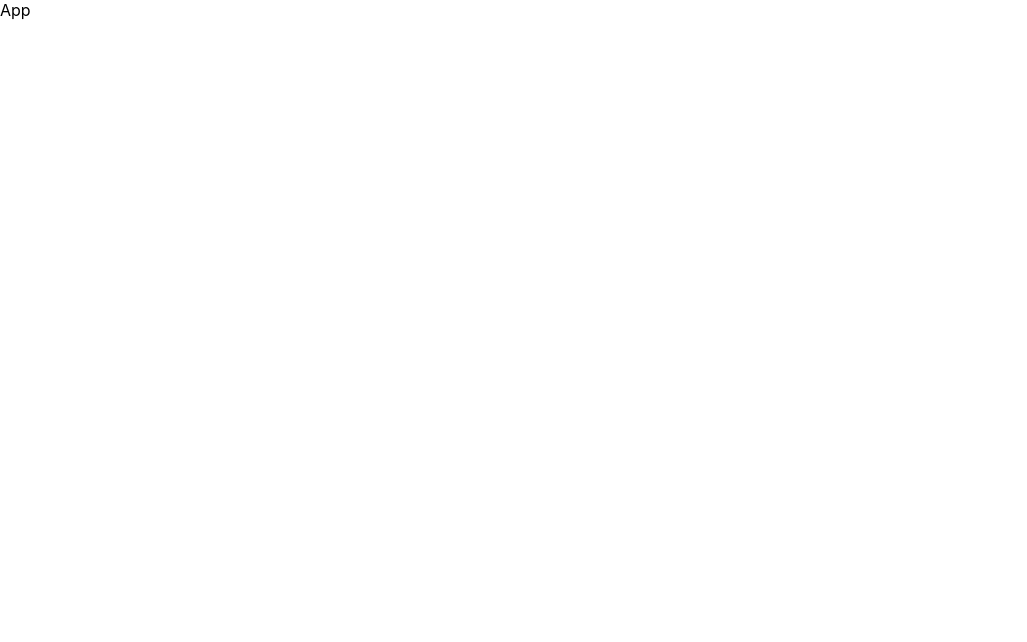
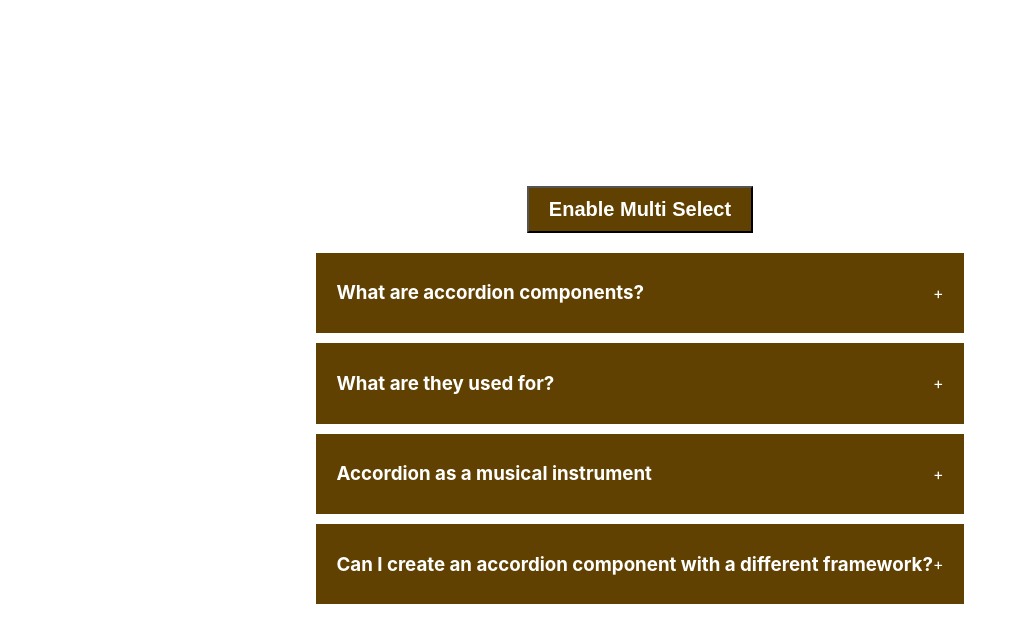
Before and after one commit to bsgauthierwebdev/build-20-react-projects, a React (Create React App) app: page / in a window 1280 px wide. Shown: the top 642 px of the page, without its empty margins (0-1027 px from the left). Built offline with nearby package versions, Linux system fonts and the light colour scheme.

Commit message:
Build & Style Accordion component, add to main page

```diff
--- a/src/App.js
+++ b/src/App.js
@@ -1,9 +1,13 @@
 import React from 'react'
 import './App.css'
+import Accordion from './Components/Accordion'
 
 const App = () => {
   return (
-    <div>App</div>
+    <div className="App">
+      {/* Accordion Component*/}
+      <Accordion />
+    </div>
   )
 }
 
--- /dev/null
+++ b/src/Components/Accordion/data.js
@@ -0,0 +1,28 @@
+const data = [
+    {
+      id  : '1',
+      question: "What are accordion components?",
+      answer:
+        "Accordion components are user interface elements used for organizing and presenting content in a collapsible manner. They typically consist of a header, content, and an expand/collapse action.",
+    },
+    {
+      id  : '2',
+      question: "What are they used for?",
+      answer:
+        "They are commonly employed in various contexts, including FAQs, product descriptions, navigation menus, settings panels, and data tables, to save screen space and provide a structured and user-friendly interface for presenting information or options.",
+    },
+    {
+      id  : '3',
+      question: "Accordion as a musical instrument",
+      answer:
+        "The accordion is a musical instrument with a keyboard and bellows. It produces sound by air passing over reeds when the player expands or compresses the bellows, used in various music genres.",
+    },
+    {
+      id  : '4',
+      question: "Can I create an accordion component with a different framework?",
+      answer:
+        "Yes of course, it is very possible to create an accordion component with another framework.",
+    },
+  ];
+
+  export default data;
--- /dev/null
+++ b/src/Components/Accordion/index.jsx
@@ -0,0 +1,74 @@
+import React, {useState} from 'react'
+import data from './data'
+import './styles.css'
+
+const Accordion = () => {
+
+    const [selected, setSelected] = useState(null)
+    const [enableMultiSelect, setEnableMultiSelect] = useState(false)
+    const [multipleSelected, setMultipleSelected] = useState([])
+
+
+    function handleSingleSelect(getCurrentId) {
+        setSelected(getCurrentId === selected ? null : getCurrentId)
+    }
+
+    function handleMultiSelect(getCurrentId) {
+        let copyMultiple = [...multipleSelected]
+        const findIndexOfCurrentId = copyMultiple.indexOf(getCurrentId)
+
+        console.log(findIndexOfCurrentId)
+        if (findIndexOfCurrentId === -1) copyMultiple.push(getCurrentId)
+        else copyMultiple.splice(findIndexOfCurrentId, 1)
+
+        setMultipleSelected(copyMultiple)
+    }
+
+    console.log(selected, multipleSelected)
+
+  return (
+    <div>
+        <div className="wrapper">
+            <button onClick = {() => setEnableMultiSelect(!enableMultiSelect)}>
+                {!enableMultiSelect
+                ? 'Enable Multi Select'
+                : 'Disable Mult Select'}
+            </button>
+            <div className="accordion">
+                {
+                    data && data.length > 0 ?
+                    data.map(dataItem => <div className = 'item'>
+                        <div onClick = {
+                            enableMultiSelect
+                                ? () => handleMultiSelect(dataItem.id)
+                                : () => handleSingleSelect(dataItem.id)
+                            }
+                            className="title"
+                        >
+                            <h3>{dataItem.question}</h3>
+                            <span>+</span>
+                        </div>
+                        {enableMultiSelect
+                            ? multipleSelected.indexOf(dataItem.id) !== -1 && (
+                                <div className="content">{dataItem.answer}</div>
+                            )
+                            : selected === dataItem.id && (
+                                <div className="content">{dataItem.answer}</div>
+                            )
+                        }
+                        {/* {
+                            selected === dataItem.id ||
+                            multipleSelected.indexOf(dataItem.id) !== -1 ?
+                            <div className = 'content'>{dataItem.answer}</div>
+                            : null
+                        } */}
+                    </div>)
+                    : <div>No data found</div>
+                }
+            </div>
+        </div>
+    </div>
+  )
+}
+
+export default Accordion
--- /dev/null
+++ b/src/Components/Accordion/styles.css
@@ -0,0 +1,41 @@
+.wrapper {
+    display: flex;
+    height: 100vh;
+    width: 100vw;
+    justify-content: center;
+    align-items: center;
+    flex-direction: column;
+    gap: 20px;
+  }
+
+  .wrapper button {
+      padding: 10px 20px;
+      background: #614101;
+      color: #fff;
+      font-weight: bold;
+      font-size: 20px;
+      cursor: pointer;
+  }
+
+  .accordian {
+    width: 500px;
+  }
+
+  .item {
+    background: #614101;
+    margin-bottom: 10px;
+    padding: 10px 20px;
+  }
+
+  .title {
+    color: #ffffff;
+    display: flex;
+    justify-content: space-between;
+    align-items: center;
+    cursor: pointer;
+  }
+
+  .content {
+    color: #ffffff;
+    height: auto;
+  }
```
